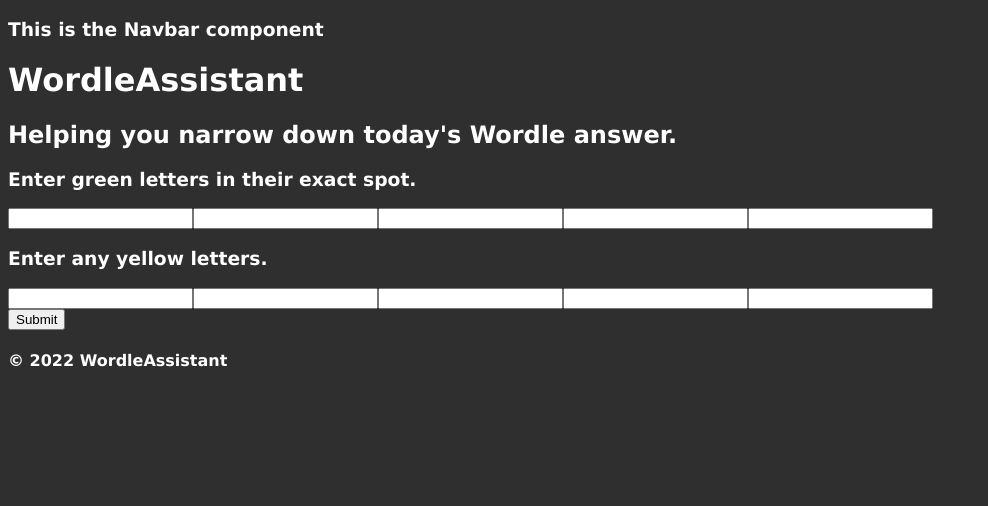
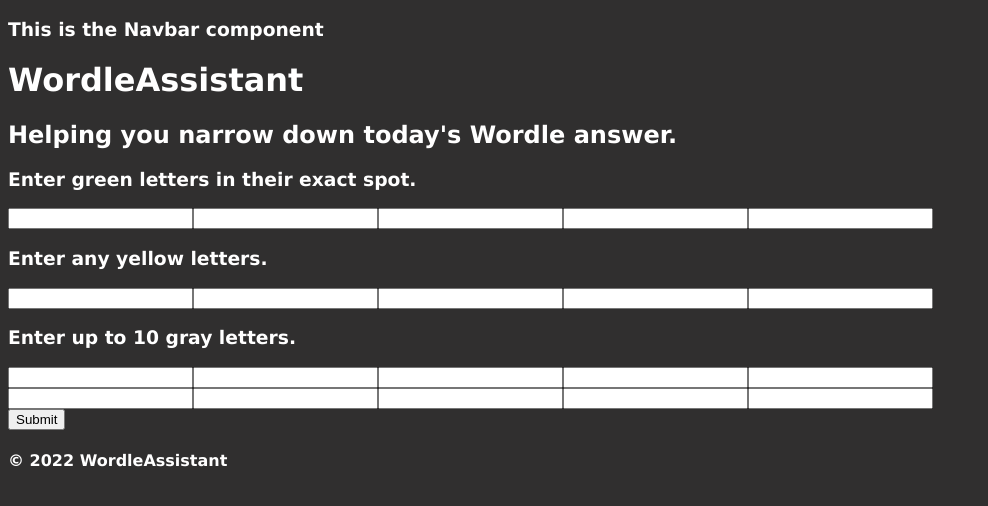
Before and after one commit to joakes0797/react-word-assistant, a React (Create React App) app: page / in a window 1280 px wide. Shown: the top 506 px of the page, without its empty margins (0-988 px from the left). Built offline with nearby package versions, Linux system fonts and the light colour scheme.

Commit message:
Complete grayLetter functionality

```diff
--- a/src/SearchForm.js
+++ b/src/SearchForm.js
@@ -16,7 +16,17 @@
             B07: '',
             B08: '',
             B09: '',
-            B10: ''
+            B10: '',
+            B11: '',
+            B12: '',
+            B13: '',
+            B14: '',
+            B15: '',
+            B16: '',
+            B17: '',
+            B18: '',
+            B19: '',
+            B20: ''
         },
         onSubmit: values => {
             var greenLetters = '';
@@ -58,13 +68,43 @@
                 console.log(bar5[i]);
             }
 
+            var gy01 = '';
+            var gy02 = '';
+            var gy03 = '';
+            var gy04 = '';
+            var gy05 = '';
+            var gy06 = '';
+            var gy07 = '';
+            var gy08 = '';
+            var gy09 = '';
+            var gy10 = '';
 
+            (values.B11 === '') ? gy01 = '#' : gy01 = values.B11.toLowerCase();
+            (values.B12 === '') ? gy02 = '#' : gy02 = values.B12.toLowerCase();
+            (values.B13 === '') ? gy03 = '#' : gy03 = values.B13.toLowerCase();
+            (values.B14 === '') ? gy04 = '#' : gy04 = values.B14.toLowerCase();
+            (values.B15 === '') ? gy05 = '#' : gy05 = values.B15.toLowerCase();
+            (values.B16 === '') ? gy06 = '#' : gy06 = values.B16.toLowerCase();
+            (values.B17 === '') ? gy07 = '#' : gy07 = values.B17.toLowerCase();
+            (values.B18 === '') ? gy08 = '#' : gy08 = values.B18.toLowerCase();
+            (values.B19 === '') ? gy09 = '#' : gy09 = values.B19.toLowerCase();
+            (values.B20 === '') ? gy10 = '#' : gy10 = values.B20.toLowerCase();
 
+            console.log(`this is the gray search on yellows -------------`)
+            var bar6 = bar5.filter(word => !word.match(gy01));
+            var bar7 = bar6.filter(word => !word.match(gy02));
+            var bar8 = bar7.filter(word => !word.match(gy03));
+            var bar9 = bar8.filter(word => !word.match(gy04));
+            var bar10 = bar9.filter(word => !word.match(gy05));
+            var bar11 = bar10.filter(word => !word.match(gy06));
+            var bar12 = bar11.filter(word => !word.match(gy07));
+            var bar13 = bar12.filter(word => !word.match(gy08));
+            var bar14 = bar13.filter(word => !word.match(gy09));
+            var bar15 = bar14.filter(word => !word.match(gy10));
 
-
-
-
-
+            for (let i = 0; i < bar15.length; i++){
+                console.log(bar15[i]);
+            }
         }
     });
     return (
@@ -88,19 +128,20 @@
                     <input onChange={formik.handleChange} value={formik.values.B09} type="text" pattern="[a-zA-Z]" title="No spaces, numbers, or special characters." id="B09" name="B09" maxLength="1" />
                     <input onChange={formik.handleChange} value={formik.values.B10} type="text" pattern="[a-zA-Z]" title="No spaces, numbers, or special characters." id="B10" name="B10" maxLength="1" />
                 </div>
-                {/* <div className="gray-letters">
+                <div className="gray-letters">
                     <h3>Enter up to 10 gray letters.</h3>
-                    <input className="form-field" placeholder="" name="B11" maxlength="1" />
-                    <input className="form-field" placeholder="" name="B12" maxlength="1" />
-                    <input className="form-field" placeholder="" name="B13" maxlength="1" />
-                    <input className="form-field" placeholder="" name="B14" maxlength="1" />
-                    <input className="form-field" placeholder="" name="B15" maxlength="1" />
-                    <input className="form-field" placeholder="" name="B16" maxlength="1" />
-                    <input className="form-field" placeholder="" name="B17" maxlength="1" />
-                    <input className="form-field" placeholder="" name="B18" maxlength="1" />
-                    <input className="form-field" placeholder="" name="B19" maxlength="1" />
-                    <input className="form-field" placeholder="" name="B20" maxlength="1" />
-                </div> */}
+                    <input onChange={formik.handleChange} value={formik.values.B11} type="text" pattern="[a-zA-Z]" title="No spaces, numbers, or special characters." id="B11" name="B11" maxLength="1" />
+                    <input onChange={formik.handleChange} value={formik.values.B12} type="text" pattern="[a-zA-Z]" title="No spaces, numbers, or special characters." id="B12" name="B12" maxLength="1" />
+                    <input onChange={formik.handleChange} value={formik.values.B13} type="text" pattern="[a-zA-Z]" title="No spaces, numbers, or special characters." id="B13" name="B13" maxLength="1" />
+                    <input onChange={formik.handleChange} value={formik.values.B14} type="text" pattern="[a-zA-Z]" title="No spaces, numbers, or special characters." id="B14" name="B14" maxLength="1" />
+                    <input onChange={formik.handleChange} value={formik.values.B15} type="text" pattern="[a-zA-Z]" title="No spaces, numbers, or special characters." id="B15" name="B15" maxLength="1" />
+                    <br></br>
+                    <input onChange={formik.handleChange} value={formik.values.B16} type="text" pattern="[a-zA-Z]" title="No spaces, numbers, or special characters." id="B16" name="B16" maxLength="1" />
+                    <input onChange={formik.handleChange} value={formik.values.B17} type="text" pattern="[a-zA-Z]" title="No spaces, numbers, or special characters." id="B17" name="B17" maxLength="1" />
+                    <input onChange={formik.handleChange} value={formik.values.B18} type="text" pattern="[a-zA-Z]" title="No spaces, numbers, or special characters." id="B18" name="B18" maxLength="1" />
+                    <input onChange={formik.handleChange} value={formik.values.B19} type="text" pattern="[a-zA-Z]" title="No spaces, numbers, or special characters." id="B19" name="B19" maxLength="1" />
+                    <input onChange={formik.handleChange} value={formik.values.B20} type="text" pattern="[a-zA-Z]" title="No spaces, numbers, or special characters." id="B20" name="B20" maxLength="1" />
+                </div>
                 <button type="submit">Submit</button>
                 {/* <button>Hint</button> */}
             </form>
```
